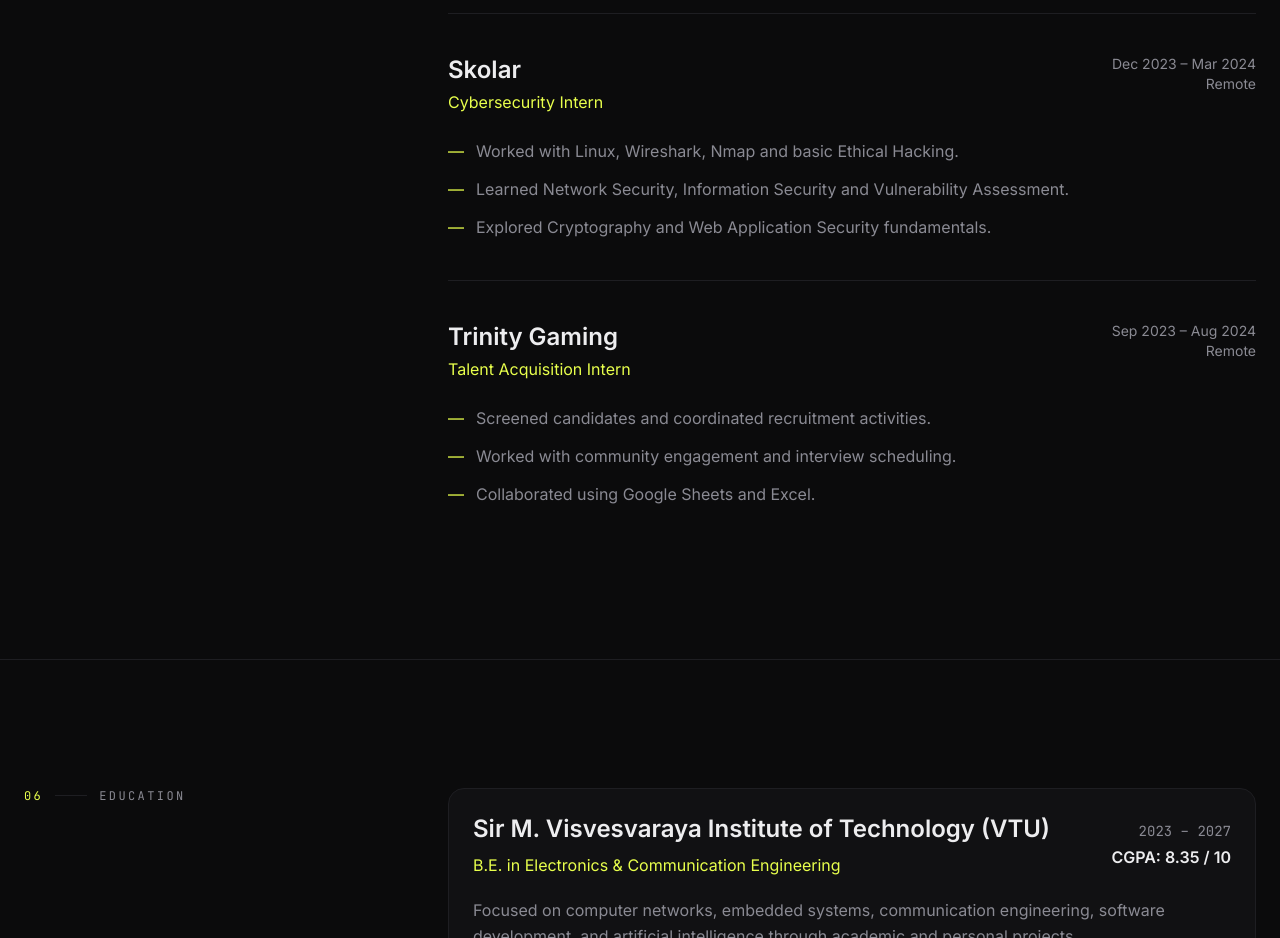
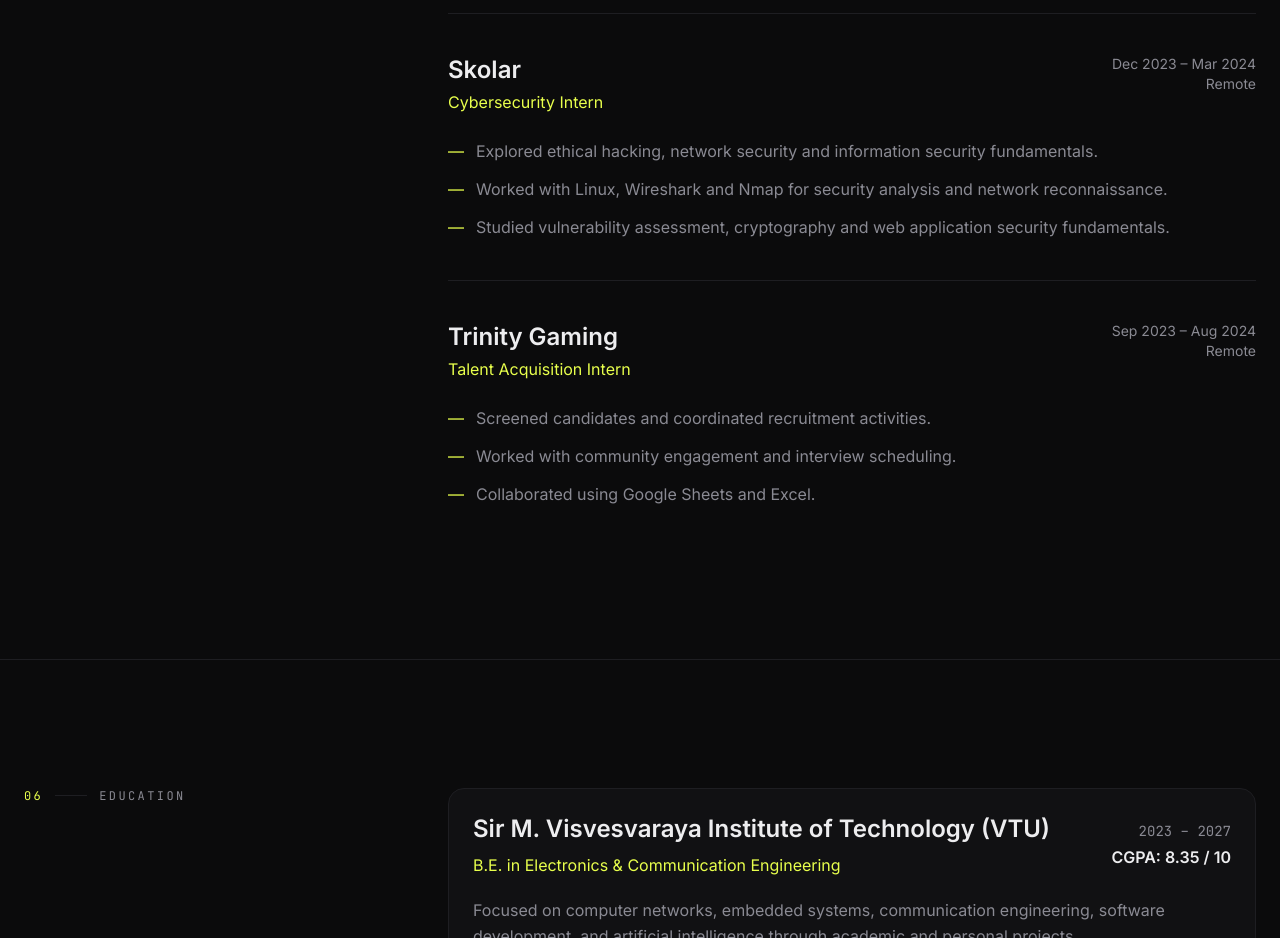
Before and after one commit to Harsh-1701/Portfolio, a Next.js app: page / in a window 1280 px wide. Shown: the part 6480-7418 px from the top of the page. Built offline with nearby package versions, Linux system fonts and the light colour scheme.

Commit message:
Cleaned project repository

```diff
--- a/components/Experience.tsx
+++ b/components/Experience.tsx
@@ -18,9 +18,9 @@
     period: "Dec 2023 – Mar 2024",
     location: "Remote",
     points: [
-      "Worked with Linux, Wireshark, Nmap and basic Ethical Hacking.",
-      "Learned Network Security, Information Security and Vulnerability Assessment.",
-      "Explored Cryptography and Web Application Security fundamentals.",
+      "Explored ethical hacking, network security and information security fundamentals.",
+      "Worked with Linux, Wireshark and Nmap for security analysis and network reconnaissance.",
+      "Studied vulnerability assessment, cryptography and web application security fundamentals.",
     ],
   },
   {
```
Also changed, not shown: 2 other files (tests, documents, lock files or other folders).
